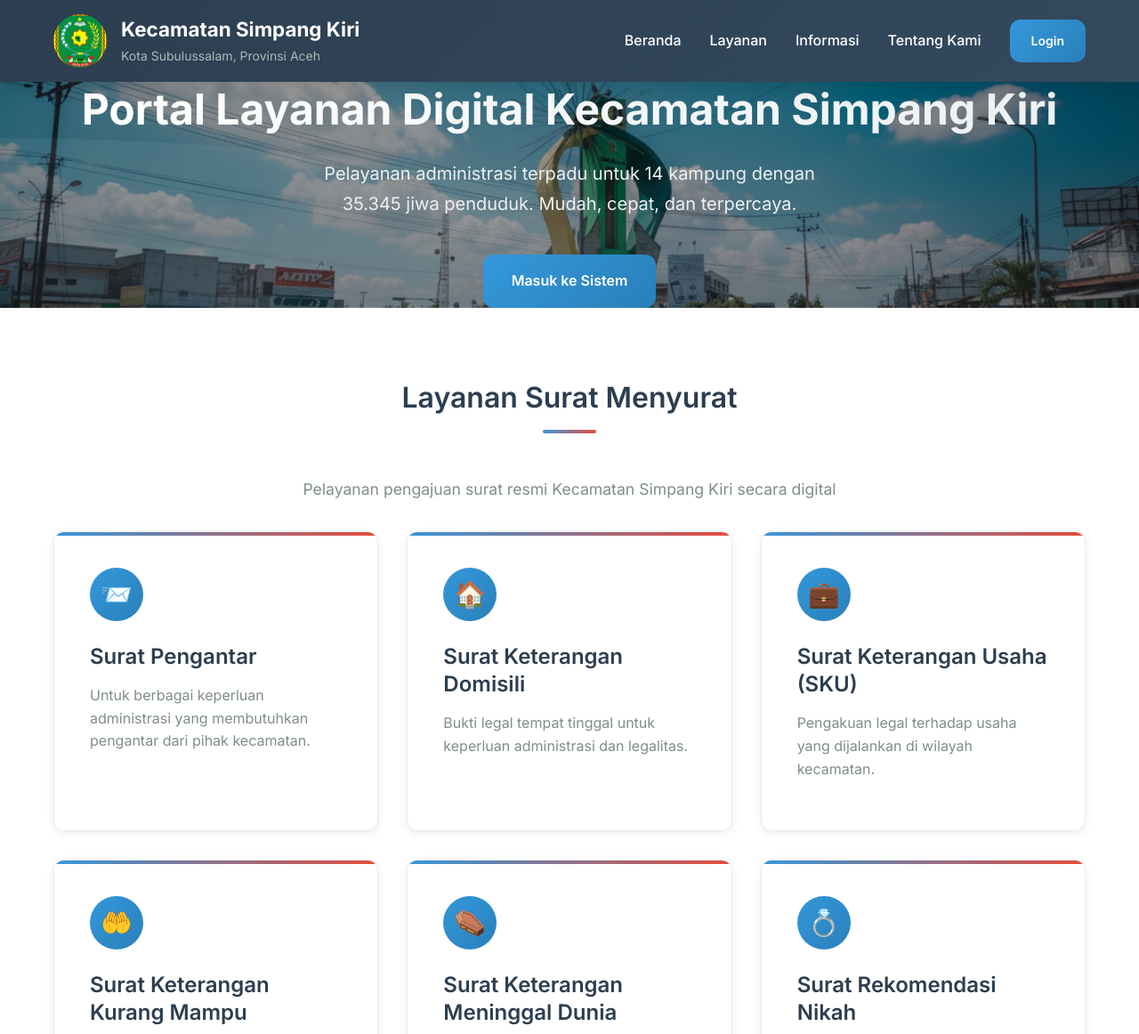
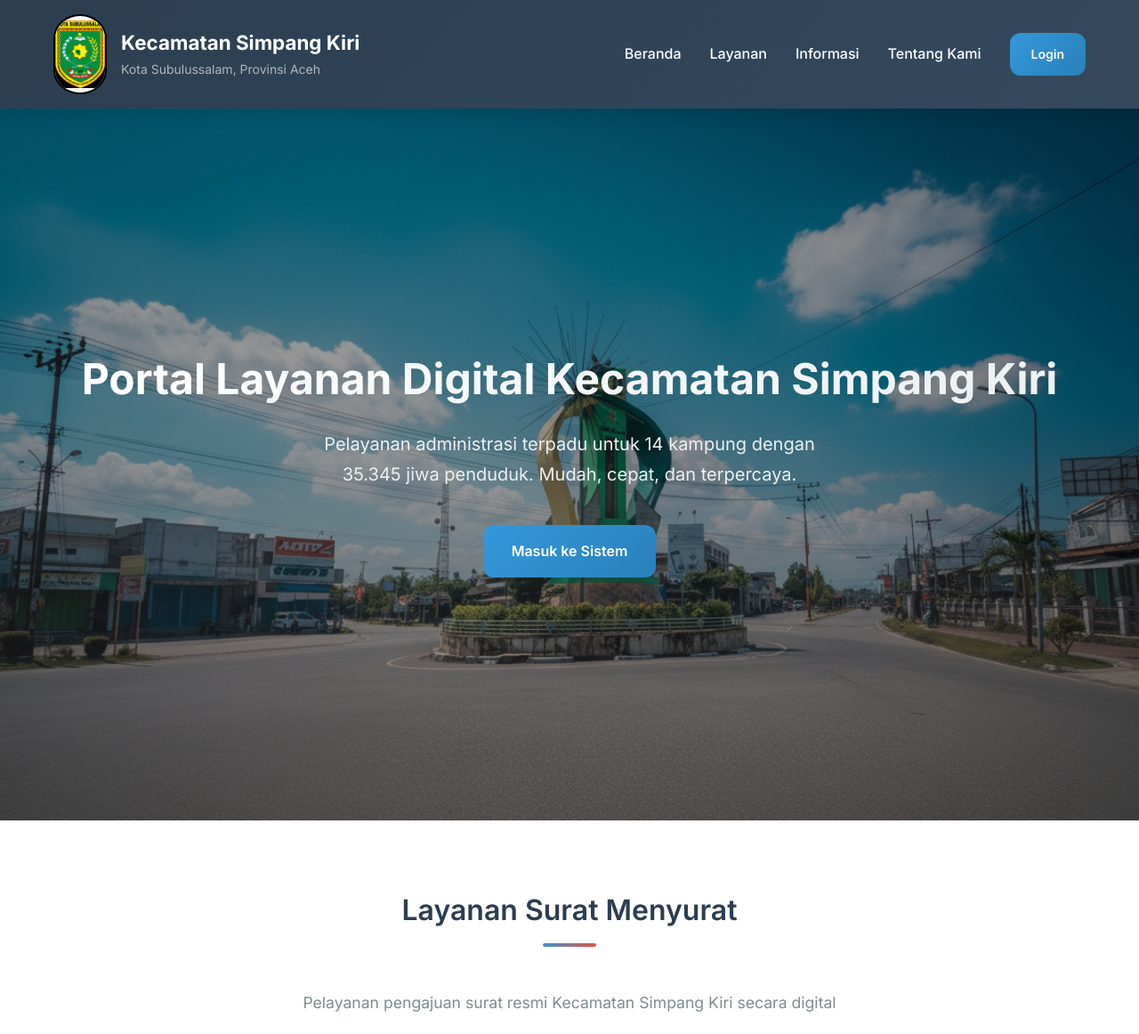
Before and after one commit to NOFRIANSAFUTRA/web_bariah, a PHP site: page / in a window 1280 px wide. Shown: the top 1162 px of the page at 89% size. Run offline with PHP 8.4, Linux system fonts and the light colour scheme.

Commit message:
fix backround halaman utama

```diff
--- a/index.php
+++ b/index.php
@@ -137,20 +137,26 @@
 
         .logo__image {
             width: 60px;
-            height: 60px;
-            border-radius: 50%;
+            /* lebar */
+            height: 90px;
+            /* tinggi lebih besar dari lebar, jadi lonjong */
+            border-radius: 50% / 30%;
+            /* lonjong vertikal */
             overflow: hidden;
-            /* Supaya gambar bulat */
             display: flex;
             align-items: center;
             justify-content: center;
+            background-color: #fff;
+            border: 2px solid #000;
+            /* garis tepi */
         }
 
         .logo__image img {
             width: 100%;
             height: 100%;
-            object-fit: cover;
-            /* Supaya gambar tidak terdistorsi */
+            object-fit: contain;
+            object-position: center;
+            display: block;
         }
 
 
@@ -269,20 +275,25 @@
 
         /* Hero Section */
         .hero {
-            background: linear-gradient(rgba(0, 0, 0, 0.4),
-                    rgba(0, 0, 0, 0.4)),
-                url('images/halaman_utama.jpg');
-            /* ganti dengan path gambar kamu */
-            background-size: cover;
-            background-position: center;
-            background-repeat: no-repeat;
+            background: linear-gradient(rgba(0, 0, 0, 0.4), rgba(0, 0, 0, 0.4)),
+                url('images/halaman_utama.jpg') no-repeat center center / cover;
+            /* penjelasan: */
+            /* - no-repeat: supaya gambar tidak diulang */
+            /* - center center: posisikan di tengah */
+            /* - / cover: menyesuaikan layar penuh, tetap proporsional */
 
             color: white;
-            ¬ padding: 6rem 0;
+            padding: 6rem 0;
+            /* hapus simbol ¬ yang salah */
             text-align: center;
             position: relative;
-            overflow: hidden;
+            min-height: 100vh;
+            /* supaya hero menutupi tinggi layar penuh */
+            display: flex;
+            align-items: center;
+            justify-content: center;
         }
+
 
         .hero::before {
             content: '';
```
